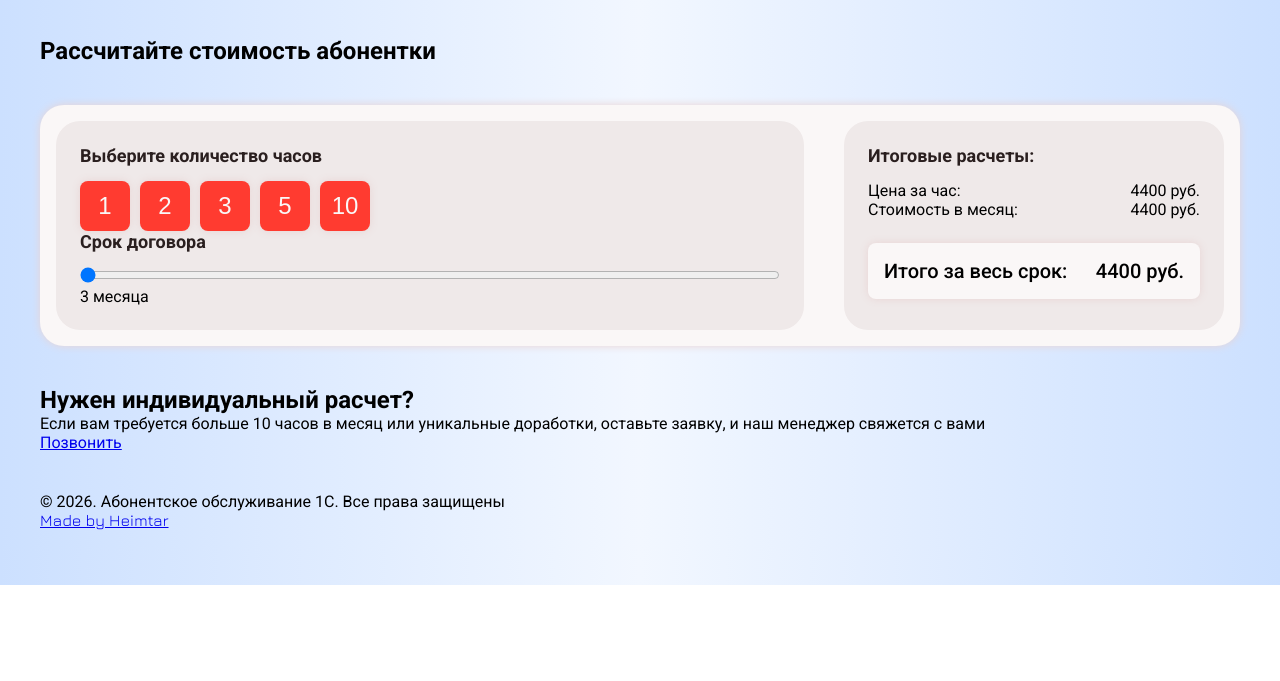
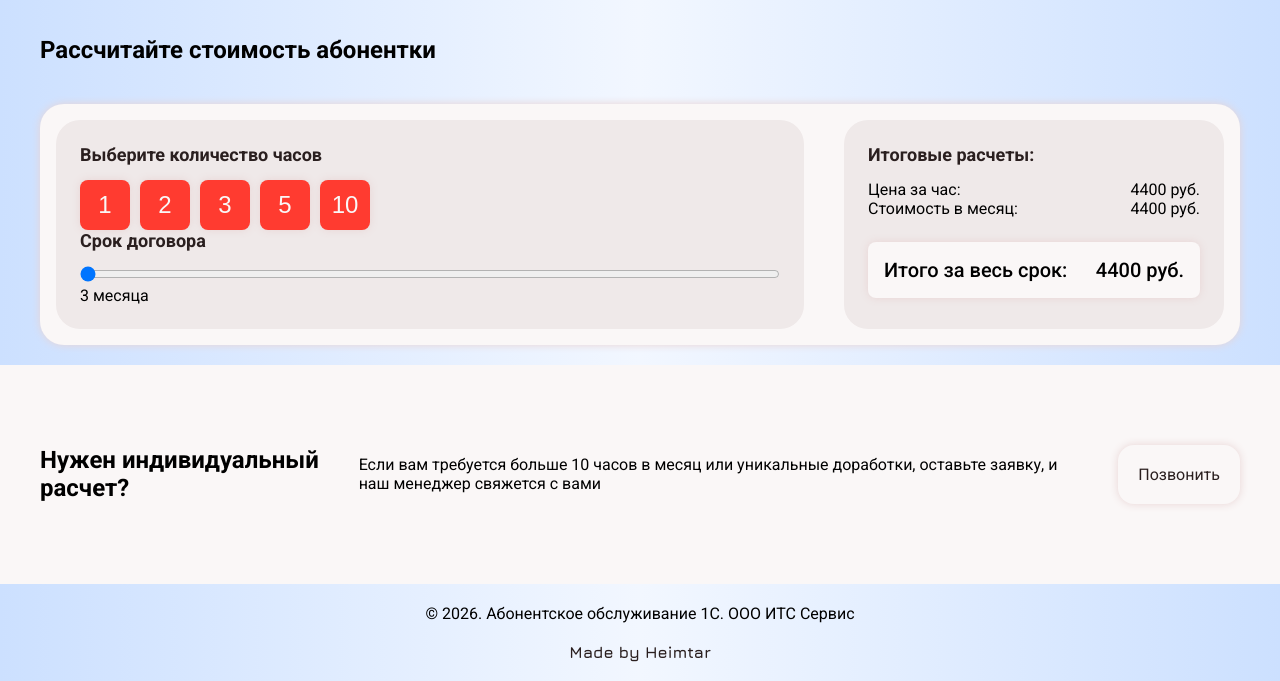
Before and after one commit to Heimtar/subscriber-service, a website built with Vite: page index.html in a window 1280 px wide. Shown: the part 215-896 px from the top of the page. Before the commit the page ends 800 px from the top, so only its background shows below. Built offline with nearby package versions, Linux system fonts and the light colour scheme.

Commit message:
style: complete cta and footer styling with Jura accent font

```diff
--- a/index.html
+++ b/index.html
@@ -82,7 +82,7 @@
 
   <footer class="footer">
     <div class="footer__container">
-      <p class="footer__copy">© 2026. Абонентское обслуживание 1С. Все права защищены</p>
+      <p class="footer__copy">© 2026. Абонентское обслуживание 1С. ООО ИТС Сервис</p>
       <a href="https://heimtar.github.io/portfolio/" class="footer__link" target="_blank" rel="noopener noreferrer">Made
         by Heimtar</a>
     </div>
--- a/src/style.css
+++ b/src/style.css
@@ -30,18 +30,14 @@
   background: linear-gradient(90deg, #cce0ff 0%, #f2f7ff 50%, #cce0ff 100%);
 }
 
-.footer__link {
-  font-family: "Jura", sans-serif;
-}
-.header{
+.header,
+.cta {
   background-color: var(--color-bg-light);
 }
 .header__container {
   display: flex;
   justify-content: space-between;
   align-items: center;
-  border-bottom: 1px solid
-    color-mix(in srgb, var(--color-primary-red) 15%, transparent);
 }
 .header__logo {
   color: var(--color-dark);
@@ -150,3 +146,49 @@
   font-weight: 500;
   background-color: var(--color-bg-light);
 }
+.cta {
+  padding: 60px 0;
+}
+.cta__container {
+  display: flex;
+  justify-content: space-between;
+  align-items: center;
+  gap: 30px;
+}
+.cta__btn {
+  padding: 20px;
+  text-decoration: none;
+  border-radius: 16px;
+  cursor: pointer;
+  border-style: none;
+  color: var(--color-dark);
+  background-color: var(--color-bg-light);
+  box-shadow: 0 0 8px var(--color-border-soft);
+  transition:
+    background-color 200ms ease,
+    color 200ms ease;
+}
+.cta__btn:hover {
+  background-color: var(--color-accent-cta);
+  color: var(--color-btn-hover);
+}
+.footer__container {
+  display: flex;
+  flex-direction: column;
+  gap: 20px;
+  justify-content: center;
+  text-align: center;
+}
+.footer__link {
+  font-family: "Jura", sans-serif;
+  text-decoration: none;
+  color: var(--color-dark);
+  font-weight: 700;
+  transition:
+    color 200ms ease,
+    text-shadow 200ms ease;
+}
+.footer__link:hover {
+  color: var(--color-accent-cta);
+  text-shadow: 0 2px 6px rgba(42, 31, 31, 0.2);
+}
```
